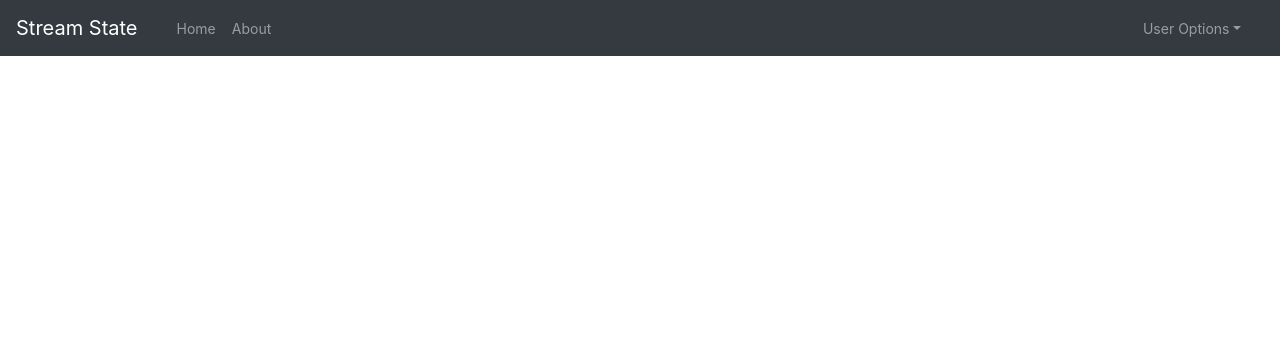
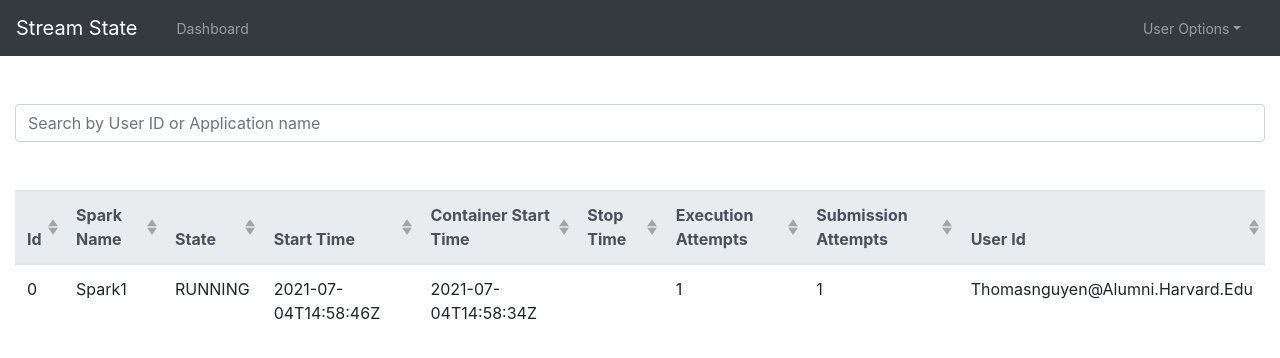
Before and after one commit to thomasnguyen704/streamstate-ui-home, a Vue app: page /#/dashboard in a window 1280 px wide. Shown: the top 358 px of the page. Built offline with nearby package versions, Linux system fonts and the light colour scheme; no server answers.

Commit message:
dashboard

```diff
--- a/src/components/Navbar.vue
+++ b/src/components/Navbar.vue
@@ -7,8 +7,9 @@
         <b-collapse id="nav-collapse" is-nav>
 
           <b-navbar-nav>
-            <b-nav-item to="/">Home</b-nav-item>
-            <b-nav-item to="/about">About</b-nav-item>
+            <b-nav-item to="/" hidden>Home</b-nav-item>
+            <b-nav-item to="/about" hidden>About</b-nav-item>
+            <b-nav-item to="/dashboard">Dashboard</b-nav-item>
           </b-navbar-nav>
 
           <!-- Right aligned nav items -->
--- a/src/router/index.js
+++ b/src/router/index.js
@@ -3,6 +3,7 @@ import VueRouter from 'vue-router';
 import Home from '../views/Home.vue';
 import About from '../views/About.vue';
 import Login from '../views/Login.vue';
+import Dashboard from '../views/Dashboard.vue';
 
 Vue.use(VueRouter);
 
@@ -21,6 +22,11 @@ const routes = [
     path: '/login',
     name: 'Login',
     component: Login
+  },
+  {
+    path: '/dashboard',
+    name: 'Dashboard',
+    component: Dashboard
   }
 ];
 
--- /dev/null
+++ b/src/views/Dashboard.vue
@@ -0,0 +1,54 @@
+<template>
+  <div>
+    <b-input
+      placeholder="Search by User ID or Application name"
+      class="my-5"
+    />
+    <b-table
+      class='text-capitalize'
+      head-variant='light'
+      hover
+      responsive
+      sort-by='submit_date'
+      sort-desc
+      :items='spark_applications'
+      :fields='fields'
+    />
+  </div>
+</template>
+
+<script>
+export default {
+  name: 'Dashboard',
+  data: () => ({
+    spark_applications: [
+      {
+        id: 0,
+        spark_name: 'spark1',
+        state: 'RUNNING',
+        start_time: '2021-07-04T14:58:46Z',
+        container_start_time: '2021-07-04T14:58:34Z',
+        stop_time: null,
+        execution_attempts: 1,
+        submission_attempts: 1,
+        userId: 'thomasnguyen@alumni.harvard.edu'
+      }
+    ],
+    fields: [
+      { key: 'id', sortable: true },
+      { key: 'spark_name', sortable: true },
+      { key: 'state', sortable: true},
+      { key: 'start_time', sortable: true },
+      { key: 'container_start_time', sortable: true },
+      { key: 'stop_time', sortable: true },
+      { key: 'execution_attempts', sortable: true },
+      { key: 'submission_attempts', sortable: true },
+      { key: 'userId', sortable: true }
+    ]
+  })
+}
+</script>
+
+<style>
+
+</style>
```
